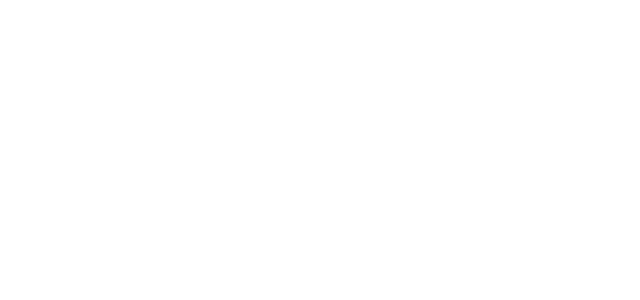
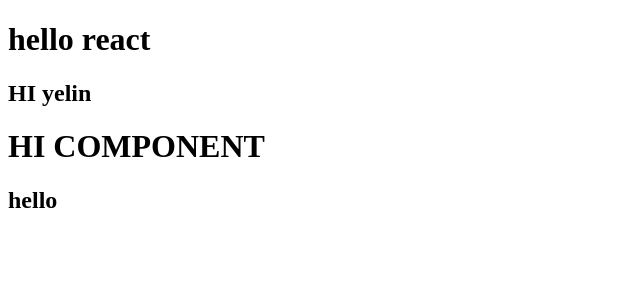
Before and after one commit to yel106/react20231031, a React (Create React App) app: page / in a window 1280 px wide. Shown: the top 300 px of the page, without its empty margins (0-640 px from the left). Built offline with nearby package versions, Linux system fonts and the light colour scheme.

Commit message:
component, 주석사용법, jsx에 대해 배움

```diff
--- a/src/App.js
+++ b/src/App.js
@@ -2,9 +2,29 @@
 function App() {
   return (
     <div>
-
+      <h1>hello react</h1>
+        <h2>HI yelin</h2>
+        <MyComp />
     </div>
   );
 }
 
+
+// built-in component는 소문자로 시작
+// component명은 꼭 대문자로 시작해야함
+function MyComp() {
+    // return에 jsx 코드 작성 가능
+    // 꼭 하나의 root tag가 존재해야 함
+    return (
+        <>
+
+            {/* fragment는 <></>  */}
+            <h1>HI COMPONENT</h1>
+            <h2>hello</h2>
+        </>
+    )
+}
+
+
+
 export default App;
```
